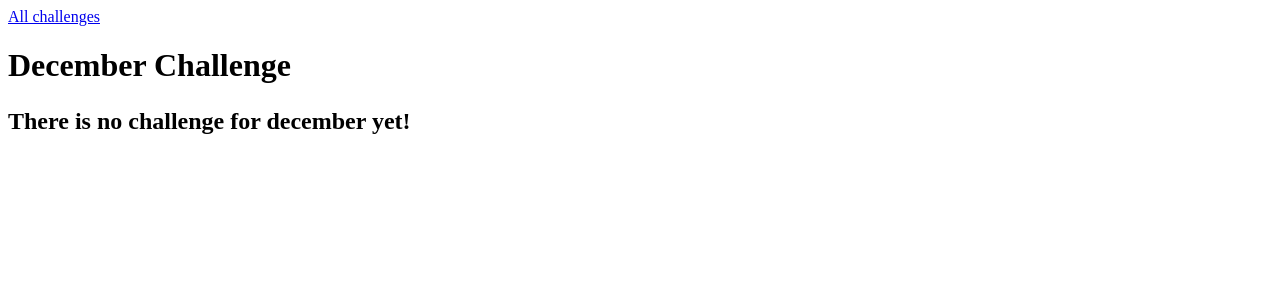
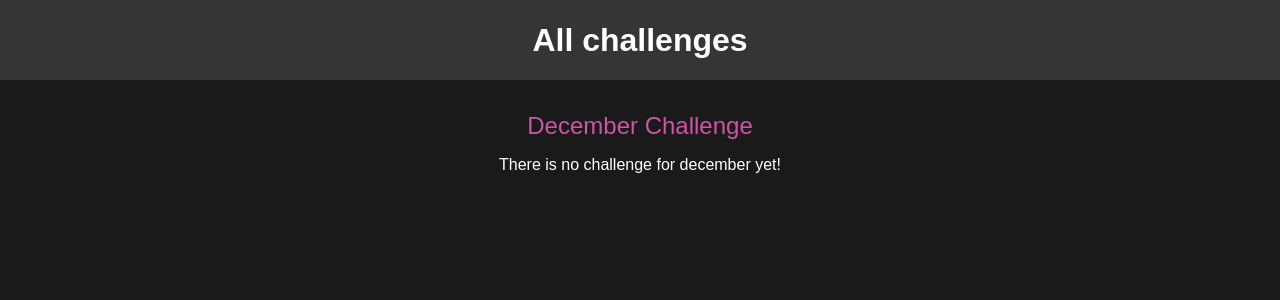
Before and after one commit to Arahiel/django-tutorial, a Django app: page /challenges/december in a window 1280 px wide. Shown: the top 300 px of the page. Run offline with Django 3.2, Linux system fonts and the light colour scheme.

Commit message:
-Added STATICFILES_DIRS setting -Added CSS files and styled the pages -Linked html files to stylesheet files

```diff
--- /dev/null
+++ b/monthly_challenges/challenges/static/challenges/challenge.css
@@ -0,0 +1,21 @@
+h1, h2 {
+    text-align: center;
+    color: white;
+}
+
+h1 {
+    font-size: 1.5rem;
+    margin: 2rem 0 1rem 0;
+    font-weight: normal;
+    color: #cf54a6;
+}
+
+h2 {
+    font-size: 3rem;
+    font-weight: bold;
+}
+
+.fallback {
+    text-align: center;
+    color:white
+}
--- /dev/null
+++ b/monthly_challenges/challenges/static/challenges/includes/header.css
@@ -0,0 +1,25 @@
+header {
+    width: 100%;
+    height: 5rem;
+    background-color: #353535;
+}
+
+header nav {
+    width: 100%;
+    height: 100%;
+    display: flex;
+    justify-content: center;
+    align-items: center;
+}
+
+header nav a {
+    color: white;
+    font-size: 2rem;
+    font-weight: bold;
+    text-decoration: none;
+}
+
+header nav a:hover,
+header nav a:active {
+    color: #cf54a6;
+}
--- a/monthly_challenges/challenges/templates/challenges/challenge.html
+++ b/monthly_challenges/challenges/templates/challenges/challenge.html
@@ -1,11 +1,20 @@
 {% extends "base.html" %}
+{% load static %}
+
+{% block css_files %}
+<link rel="stylesheet" href="{% static "challenges/challenge.css" %}">
+<link rel="stylesheet" href="{% static "challenges/includes/header.css" %}">
+{% endblock css_files %}
 
 {% block page_title %}{{month|title}} challenge{% endblock page_title %}
 {% block content %}
 {% include "challenges/includes/header.html" %}
 
 <h1>{{month|title}} Challenge</h1>
-    <h2>
-        {%if text %}{{text}}{% else %}<p>There is no challenge for {{month}} yet!</p>{% endif %}
-    </h2>
+        {%if text %}
+            <h2>{{text}}</h2>
+        {% else %}
+            <p class="fallback" >There is no challenge for {{month}} yet!</p>
+        {% endif %}
+
 {% endblock content %}
--- a/monthly_challenges/challenges/templates/challenges/index.html
+++ b/monthly_challenges/challenges/templates/challenges/index.html
@@ -1,4 +1,10 @@
 {% extends "base.html" %}
+{% load static %}
+
+{% block css_files %}
+<link rel="stylesheet" href="{% static "challenges/challenges.css" %}">
+<link rel="stylesheet" href="{% static "challenges/includes/header.css" %}">
+{% endblock css_files %}
 
 {% block page_title %}All challenges{% endblock page_title %}
 {% block content %}
--- a/monthly_challenges/monthly_challenges/settings.py
+++ b/monthly_challenges/monthly_challenges/settings.py
@@ -122,6 +122,10 @@ USE_TZ = True
 
 STATIC_URL = '/static/'
 
+STATICFILES_DIRS = [
+    BASE_DIR / "static",
+]
+
 # Default primary key field type
 # https://docs.djangoproject.com/en/3.2/ref/settings/#default-auto-field
 
--- /dev/null
+++ b/monthly_challenges/static/style.css
@@ -0,0 +1,10 @@
+@import url('https://fonts.googleapis.com/css2?family=Roboto+Condensed:wght@400;700&display=swap');
+
+html {
+    font-family: 'Roboto-Condensed', sans-serif;
+}
+
+body {
+    margin: 0;
+    background-color: #1a1a1a;
+}
--- a/monthly_challenges/templates/404.html
+++ b/monthly_challenges/templates/404.html
@@ -1,4 +1,5 @@
 {% extends "base.html" %}
+
 {% block page_title %}Something went wrong - we could not find that page!{% endblock page_title %}
 {% block content %}
     <h1>We could not find that page!</h1>
--- a/monthly_challenges/templates/base.html
+++ b/monthly_challenges/templates/base.html
@@ -1,3 +1,5 @@
+{% load static %}
+
 <!DOCTYPE html>
 <html lang="en">
 <head>
@@ -5,6 +7,8 @@
     <meta http-equiv="X-UA-Compatible" content="IE=edge">
     <meta name="viewport" content="width=device-width, initial-scale=1.0">
     <title>{% block page_title %}Default title{% endblock page_title %}</title>
+    <link rel="stylesheet" href="{% static "style.css" %}">
+    {% block css_files %}{% endblock css_files %}
 </head>
 <body>
     {% block content %}{% endblock content %}
```
Also changed, not shown: monthly_challenges/challenges/static/challenges/challenges.css (added, +38 -0 lines).
